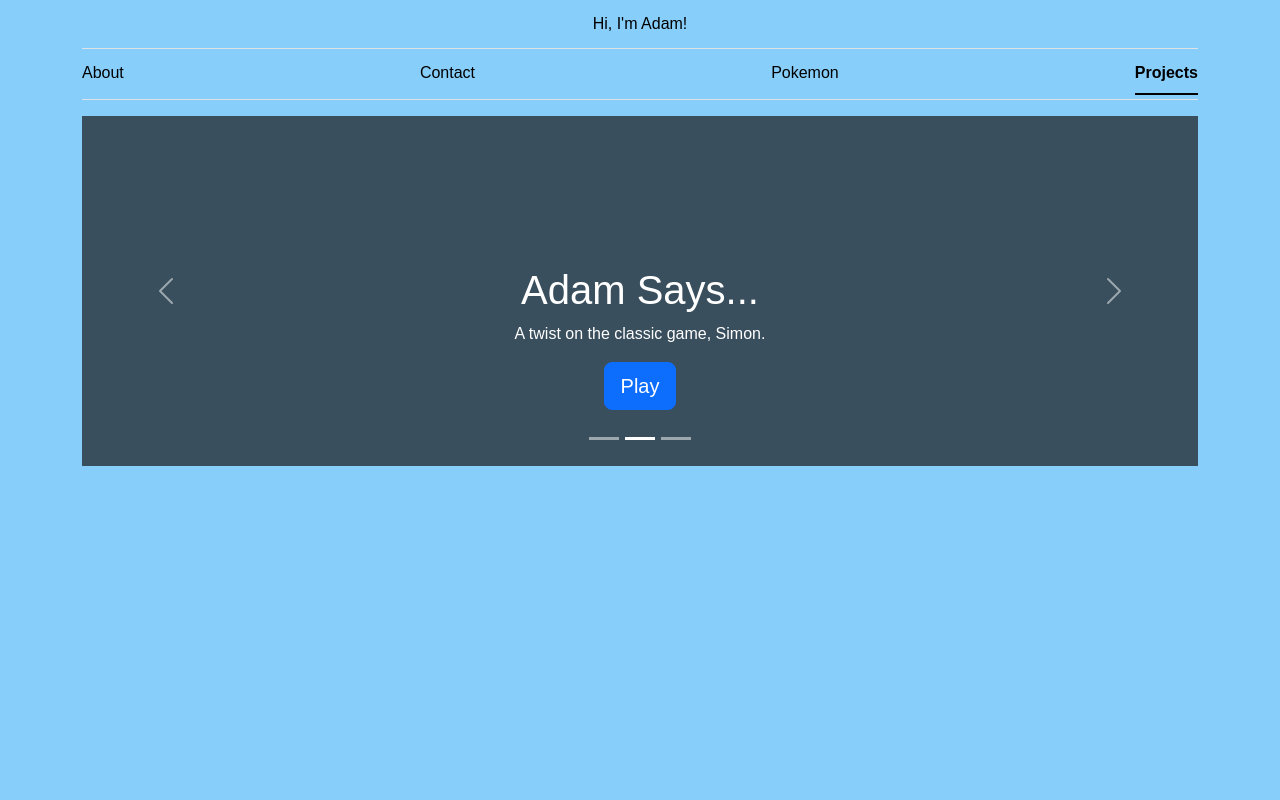
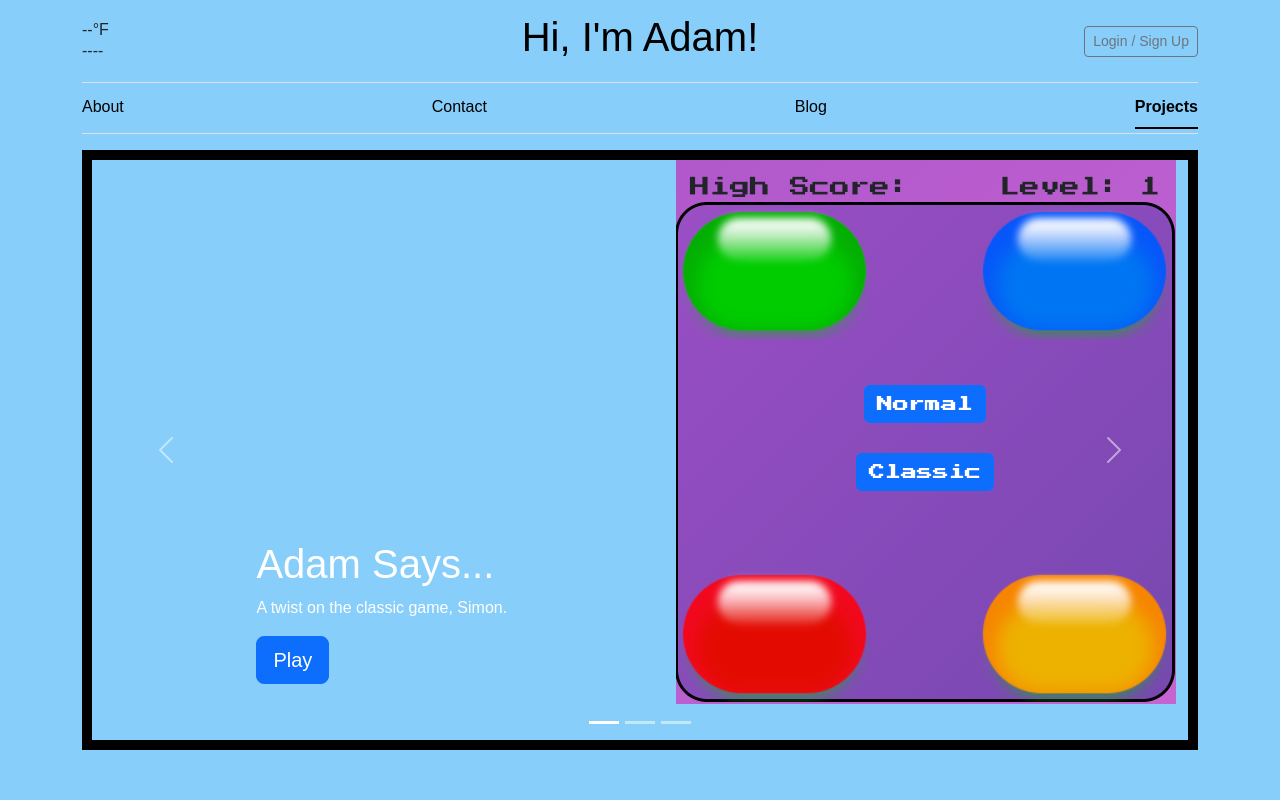
Before and after one commit to creepmousedev/creepmousedev.github.io, a Node server app: page /projects in a window 1280 px wide. Run offline with Node 20, Linux system fonts and the light colour scheme; some web fonts are replaced.

Commit message:
Add files via upload

```diff
--- a/portfolio/index.js
+++ b/portfolio/index.js
@@ -8,21 +8,41 @@ import {createServer} from "http";
 import {Server} from "socket.io";
 import { dirname } from "path";
 import { fileURLToPath } from "url";
+import pg from "pg";
+import env from "dotenv";
 
 const app = express();
 const server = createServer(app);
 const io = new Server(server);
 const port = process.env.PORT || 3000;
 const __dirname = dirname(fileURLToPath(import.meta.url));
+env.config();
+
+const db = new pg.Client({
+    user: process.env.PG_USER,
+    host: process.env.PG_HOST,
+    database: process.env.PG_DATABASE,
+    password: process.env.PG_PASSWORD,
+    port: process.env.PG_PORT,
+    ssl: true
+  });
+
+db.connect();
 
 var playerOneName = "";
 var playerTwoName = "";
 var currentRoom = "";
 var arrayOfClients = [];
+var currentUser = "";
 
 function Client(name, room){
     this.name = name;
     this.room = room;
+}
+
+const weather = {
+    temp: "",
+    forecast: ""
 }
 
 const pokemonOfTheDay = {
@@ -257,50 +277,27 @@ app.get("/", async (req, res) => {
 
     await getCardInfo();
 
-    res.render("index.ejs", {theArray: articleArray, articlesActive: "active", aboutActive: "", contactActive: "", projectActive: "",
-                                 image: pokemonOfTheDay.image,
-                                 name: pokemonOfTheDay.name,
-                                 type: pokemonOfTheDay.type,
-                                 evolvesFrom: pokemonOfTheDay.evolvesFrom,
-                                 evolveImage: pokemonOfTheDay.evolvesFromImage,
-                                 color: pokemonOfTheDay.color});
+    res.render("index.ejs", {currentUser: currentUser, articlesActive: "", aboutActive: "", contactActive: "", projectActive: "",
+                             temp: weather.temp,
+                             forecast: weather.forecast});
 
 });
 
 app.post("/", async(req, res) => {
-
-    /*await getCardInfo();
-
-    res.render("index.ejs", {theArray: articleArray, articlesActive: "active", aboutActive: "", contactActive: "", projectActive: "",
-        image: pokemonOfTheDay.image,
-        name: pokemonOfTheDay.name,
-        type: pokemonOfTheDay.type,
-        evolvesFrom: pokemonOfTheDay.evolvesFrom,
-        evolveImage: pokemonOfTheDay.evolvesFromImage,
-        color: pokemonOfTheDay.color});*/
-
-
-    console.log(req.body.lat + " " + req.body.lon);
 
     try {
         const response = await axios.get(`https://api.weather.gov/points/${req.body.lat},${req.body.lon}`);
         const result = response.data;
         console.log(result.properties.forecastHourly);
         try{
-            const forecast = await axios.get(result.properties.forecastHourly);
-            console.log(forecast.data.properties.periods[0]);
-            console.log(forecast.data.properties.periods[0].temperature);
-            console.log(forecast.data.properties.periods[0].shortForecast);
+            const hourly = await axios.get(result.properties.forecastHourly);
 
-            res.render("index.ejs", { theArray: articleArray, articlesActive: "active", aboutActive: "", contactActive: "", projectActive: "",
-                                                temp: forecast.data.properties.periods[0].temperature,
-                                                forecast: forecast.data.properties.periods[0].shortForecast,
-                                                image: pokemonOfTheDay.image,
-                                                name: pokemonOfTheDay.name,
-                                                type: pokemonOfTheDay.type,
-                                                evolvesFrom: pokemonOfTheDay.evolvesFrom,
-                                                evolveImage: pokemonOfTheDay.evolvesFromImage,
-                                                color: pokemonOfTheDay.color});
+            weather.temp = hourly.data.properties.periods[0].temperature;
+            weather.forecast = hourly.data.properties.periods[0].shortForecast;
+
+            res.render("index.ejs", { currentUser: currentUser, articlesActive: "", aboutActive: "", contactActive: "", projectActive: "",
+                                      temp: weather.temp,
+                                      forecast: weather.forecast});
         } catch (error) {
             console.log(error);
         }
@@ -313,12 +310,8 @@ app.post("/", async(req, res) => {
 app.get("/articles", (req, res) => {
 
     res.render("index.ejs", {theArray: articleArray, articlesActive: "active", aboutActive: "", contactActive: "", projectActive: "",
-                             image: pokemonOfTheDay.image,
-                             name: pokemonOfTheDay.name,
-                             type: pokemonOfTheDay.type,
-                             evolvesFrom: pokemonOfTheDay.evolvesFrom,
-                             evolveImage: pokemonOfTheDay.evolvesFromImage,
-                             color: pokemonOfTheDay.color});
+                             temp: weather.temp,
+                             forecast: weather.forecast});
 });
 
 app.get("/articles/:id", (req, res) => {
@@ -326,12 +319,8 @@ app.get("/articles/:id", (req, res) => {
     if(!articleArray[req.params.id]){
         console.log("file not found");
         res.render("index.ejs", {theArray: articleArray, articlesActive: "active", aboutActive: "", contactActive: "", projectActive: "",
-                                 image: pokemonOfTheDay.image,
-                                 name: pokemonOfTheDay.name,
-                                 type: pokemonOfTheDay.type,
-                                 evolvesFrom: pokemonOfTheDay.evolvesFrom,
-                                 evolveImage: pokemonOfTheDay.evolvesFromImage,
-                                 color: pokemonOfTheDay.color});
+                                 temp: weather.temp,
+                                 forecast: weather.forecast});
     }
     else{
         fs.readFile(`./views/txtFiles/${articleArray[req.params.id].title}.txt`, 'utf8', (err, data) => {
@@ -347,17 +336,23 @@ app.get("/articles/:id", (req, res) => {
 });
 
 app.get("/about", (req, res) => {
-    res.render("about.ejs", {articlesActive: "", aboutActive: "active", contactActive: "", projectActive: ""});
+    res.render("about.ejs", {currentUser: currentUser, articlesActive: "", aboutActive: "active", contactActive: "", projectActive: "",
+                             temp: weather.temp,
+                             forecast: weather.forecast});
 });
 
 app.get("/contact", (req, res) => {
-    res.render("contact.ejs", {articlesActive: "", aboutActive: "", contactActive: "active", projectActive: ""});
+    res.render("contact.ejs", {currentUser: currentUser, articlesActive: "", aboutActive: "", contactActive: "active", projectActive: "",
+                               temp: weather.temp,
+                               forecast: weather.forecast});
 });
 
 app.get("/projects", (req, res) => {
 
 
-    res.render("projects.ejs", {articlesActive: "", aboutActive: "", contactActive: "", projectActive: "active"});
+    res.render("projects.ejs", {currentUser: currentUser, articlesActive: "", aboutActive: "", contactActive: "", projectActive: "active",
+                                temp: weather.temp,
+                                forecast: weather.forecast});
 });
 
 app.get("/matchGame", (req, res) => {
@@ -408,6 +403,49 @@ app.post("/submit", (req, res) => {
 
         });
     }
+});
+
+app.get("/signIn", (req, res) => {
+    res.render("signIn.ejs", {articlesActive: "", aboutActive: "", contactActive: "", projectActive: "",
+                              temp: weather.temp,
+                              forecast: weather.forecast});
+});
+
+app.post("/signIn", async(req, res) => {
+    let user = req.body.user.trim();
+    let data = await db.query('SELECT * FROM users');
+    data.rows.forEach((row) => {
+        if(user === row.user_name){
+            console.log(row.first_name + " found");
+            currentUser = row.user_name;
+            res.render("index.ejs", {currentUser: currentUser, articlesActive: "", aboutActive: "", contactActive: "", projectActive: "",
+                                     temp: weather.temp,
+                                     forecast: weather.forecast});
+        }
+        else{
+            console.log("user not in database");
+        }
+    });
+});
+
+app.post("/createUser", async(req, res) => {
+    let user = req.body.user.trim();
+    let firstName = req.body.firstName.trim();
+    let data = await db.query('SELECT * FROM users');
+    data.rows.forEach(async(row) => {
+        if(user === row.user_name){
+            console.log("user already exists");
+
+        }
+        else{
+            console.log("user not in database");
+            await db.query('INSERT INTO users (user_name, first_name, is_admin) VALUES ($1, $2, $3)', [user, firstName, false]);
+            currentUser = user;
+            res.render("index.ejs", {currentUser: currentUser, articlesActive: "", aboutActive: "", contactActive: "", projectActive: "",
+                                     temp: weather.temp,
+                                     forecast: weather.forecast});
+        }
+    });
 });
 
 app.post("/newPost", (req, res) => {
--- a/portfolio/public/match.html
+++ b/portfolio/public/match.html
@@ -14,7 +14,7 @@
 <body>
     <div id="header">
         <h1>Match Game!</h1>
-        <p><a href="mailto:creepmousedev@gmail.com">Click here</a> to send any suggestions.</p>
+        <!--<p><a href="mailto:creepmousedev@gmail.com">Click here</a> to send any suggestions.</p>-->
     </div>
 
     <p id="playAgain"></p>
--- a/portfolio/public/scripts/main.js
+++ b/portfolio/public/scripts/main.js
@@ -1,6 +1,5 @@
 const socket = io();
 let degrees = 0;
-
 
 navigator.geolocation.getCurrentPosition((position) => {
     if(position){
@@ -11,8 +10,8 @@ navigator.geolocation.getCurrentPosition((position) => {
     }
 });
 
-document.getElementById("card").addEventListener("pointerdown", () => {
-
+document.getElementById("card").addEventListener("pointerdown", (event) => {
+    console.log(event);
     degrees += 360;
     document.getElementById("card").style.transform = `rotateY(${degrees+'deg'})`;
     setTimeout(() => {
--- a/portfolio/public/styles/main.css
+++ b/portfolio/public/styles/main.css
@@ -5,7 +5,23 @@ body{
     background-color: lightskyblue;
     font-family: "Rubik Doodle Shadow", sans-serif;
     font-weight: 50;
-    overflow: hidden;
+}
+
+#topRow{
+    height: 50px;
+}
+
+/*BELOW IS FOR A FADE ZOOM OUT, WORK ON LATER*/
+/*.zoom{
+    animation: forwards;
+    animation-name: zoomOut;
+    animation-duration: .3s;
+}*/
+
+.zoom:hover{
+    animation: forwards;
+    animation-name: zoomIn;
+    animation-duration: .3s;
 }
 
 #flexContainer{
@@ -114,3 +130,36 @@ body{
 #temperature, #forecast{
     margin-bottom: 5px;
 }
+
+#profilePic{
+    box-shadow: -5px 5px 25px rgba(0, 0, 0, .65);
+}
+
+.carousel-item{
+    height: 600px;
+    border: solid 10px black;
+}
+
+.inGamePic{
+    float: right;
+    background-size: contain;
+    background-repeat: no-repeat;
+}
+
+@keyframes zoomIn {
+    0%{
+        scale: 1;
+    }
+    100%{
+        scale: 1.25;
+    }
+}
+
+@keyframes zoomOut {
+    0%{
+        scale: 1.25;
+    }
+    100%{
+        scale: 1;
+    }
+}
--- a/portfolio/views/about.ejs
+++ b/portfolio/views/about.ejs
@@ -3,7 +3,7 @@
 <div class="container col-xxl-8 px-4 py-5">
     <div class="row flex-lg-row-reverse align-items-center g-5 py-5">
       <div class="col-10 col-sm-8 col-lg-6">
-        <img src="/images/IMG_0289.png" class="d-block mx-lg-auto img-fluid" alt="Bootstrap Themes" width="300" height="100" loading="lazy">
+        <img id="profilePic" src="/images/IMG_0289.png" class="d-block mx-lg-auto img-fluid" alt="Bootstrap Themes" width="300" height="100" loading="lazy">
       </div>
       <div class="col-lg-6">
         <h1 class="display-5 fw-bold text-body-emphasis lh-1 mb-3">Hi, I'm Adam.</h1>
--- a/portfolio/views/partials/header.ejs
+++ b/portfolio/views/partials/header.ejs
@@ -3,6 +3,7 @@
 <head>
     <meta charset="UTF-8">
     <meta name="viewport" content="width=device-width, initial-scale=1.0">
+    <meta name="description" content="Adam's Portfolio Site">
     <title>Hey! I'm Adam.</title>
     <link href="https://cdn.jsdelivr.net/npm/bootstrap@5.3.2/dist/css/bootstrap.min.css" rel="stylesheet" integrity="sha384-T3c6CoIi6uLrA9TneNEoa7RxnatzjcDSCmG1MXxSR1GAsXEV/Dwwykc2MPK8M2HN" crossorigin="anonymous">
     <link rel="stylesheet" href="/styles/main.css">
@@ -11,10 +12,11 @@
 
     <div class="container">
         <header class="border-bottom lh-1 py-3">
-          <div class="row flex-nowrap justify-content-between align-items-center">
+          <div id="topRow" class="row flex-nowrap justify-content-between align-items-center">
             <div class="col-4 pt-1">
-              <!--<a class="link-secondary" href="#">Subscribe</a>-->
             <% if(!locals.temp && !locals.forecast){ %>
+              <p id="temperature">--°F</p>
+              <p id="forecast">----</p>
               <form action="/" method="post" id="positionForm">
                 <input type="hidden" name="lat" id="lat">
                 <input type="hidden" name="lon" id="lon">
@@ -25,29 +27,31 @@
             <% } %>
             </div>
             <div class="col-4 text-center">
-              <a class="blog-header-logo text-body-emphasis text-decoration-none" href="/">Hi, I'm Adam!</a>
+              <a class="blog-header-logo text-body-emphasis text-decoration-none" href="/"><h1>Hi, I'm Adam!</h1></a>
             </div>
             <div class="col-4 d-flex justify-content-end align-items-center">
               <!--<a class="link-secondary" href="#" aria-label="Search">
                 <svg xmlns="http://www.w3.org/2000/svg" width="20" height="20" fill="none" stroke="currentColor" stroke-linecap="round" stroke-linejoin="round" stroke-width="2" class="mx-3" role="img" viewBox="0 0 24 24"><title>Search</title><circle cx="10.5" cy="10.5" r="7.5"></circle><path d="M21 21l-5.2-5.2"></path></svg>
               </a>-->
-              <form action="/newPost" method="post">
-                <!--<button class="btn btn-sm btn-outline-secondary" href="#" id="newPostButton">Create New Post</button>-->
-              </form>
+              <% if(locals.currentUser){ %>
+                <p><%= currentUser %></p>
+              <% }else{ %>
+                <a href="/signIn"><button class="btn btn-sm btn-outline-secondary" id="loginButton">Login / Sign Up</button></a>
+              <% } %>
             </div>
           </div>
         </header>
 
         <div class="nav-scroller py-1 mb-3 border-bottom">
           <nav class="nav nav-underline justify-content-between">
-            <a class="nav-item nav-link link-body-emphasis <%=aboutActive%>" href="/about">About</a>
-            <a class="nav-item nav-link link-body-emphasis <%=contactActive%>" href="/contact">Contact</a>
-            <a class="nav-item nav-link link-body-emphasis <%=articlesActive%>" href="/articles">Pokemon</a>
-            <a class="nav-item nav-link link-body-emphasis <%=projectActive%>" href="/projects">Projects</a>
+            <a class="nav-item nav-link link-body-emphasis zoom <%=aboutActive%>" href="/about">About</a>
+            <a class="nav-item nav-link link-body-emphasis zoom <%=contactActive%>" href="/contact">Contact</a>
+            <a class="nav-item nav-link link-body-emphasis zoom <%=articlesActive%>" href="/articles">Blog</a>
+            <a class="nav-item nav-link link-body-emphasis zoom <%=projectActive%>" href="/projects">Projects</a>
           </nav>
         </div>
 
-        <% if(locals.image){ %>
+        <!--<% if(locals.image){ %>
           <p style="text-align: center;">Click Pokemon below for next card.</p>
           <div id="cardContainer">
           <div id="card">
@@ -67,4 +71,4 @@
             <div id="back"></div>
           </div>
           </div>
-        <% } %>
+        <% } %>-->
--- a/portfolio/views/projects.ejs
+++ b/portfolio/views/projects.ejs
@@ -2,14 +2,16 @@
 
 <div id="myCarousel" class="carousel slide mb-6" data-bs-ride="carousel">
     <div class="carousel-indicators">
-      <button type="button" data-bs-target="#myCarousel" data-bs-slide-to="0" class="" aria-label="Slide 1"></button>
-      <button type="button" data-bs-target="#myCarousel" data-bs-slide-to="1" aria-label="Slide 2" class="active" aria-current="true"></button>
+      <button type="button" data-bs-target="#myCarousel" data-bs-slide-to="0" class="active" aria-label="Slide 1"></button>
+      <button type="button" data-bs-target="#myCarousel" data-bs-slide-to="1" aria-label="Slide 2" class="" aria-current="true"></button>
       <button type="button" data-bs-target="#myCarousel" data-bs-slide-to="2" aria-label="Slide 3" class=""></button>
     </div>
     <div class="carousel-inner">
       <div class="carousel-item">
-        <svg class="bd-placeholder-img" width="100%" height="350px" xmlns="http://www.w3.org/2000/svg" aria-hidden="true" preserveAspectRatio="xMidYMid slice" focusable="false"><rect width="100%" height="100%" fill="var(--bs-secondary-color)"></rect></svg>
+        <!--<svg class="bd-placeholder-img" width="100%" height="350px" xmlns="http://www.w3.org/2000/svg" aria-hidden="true" preserveAspectRatio="xMidYMid slice" focusable="false"><rect width="100%" height="100%" fill="var(--bs-secondary-color)"></rect></svg>-->
+
         <div class="container">
+          <img class="inGamePic" src="/images/matchPic4.png" alt="not found">
           <div class="carousel-caption text-start">
             <h1>Match Game</h1>
             <p class="opacity-75">A memory game based on the gameshow 'Concentration.'</p>
@@ -18,9 +20,10 @@
         </div>
       </div>
       <div class="carousel-item active">
-        <svg class="bd-placeholder-img" width="100%" height="350px" xmlns="http://www.w3.org/2000/svg" aria-hidden="true" preserveAspectRatio="xMidYMid slice" focusable="false"><rect width="100%" height="100%" fill="var(--bs-secondary-color)"></rect></svg>
+        <!--<svg class="bd-placeholder-img" width="100%" height="350px" xmlns="http://www.w3.org/2000/svg" aria-hidden="true" preserveAspectRatio="xMidYMid slice" focusable="false"><rect width="100%" height="100%" fill="var(--bs-secondary-color)"></rect></svg>-->
         <div class="container">
-          <div class="carousel-caption">
+          <img class="inGamePic" src="/images/saysPic.png" alt="not found">
+          <div class="carousel-caption text-start">
             <h1>Adam Says...</h1>
             <p>A twist on the classic game, Simon.</p>
             <p><a class="btn btn-lg btn-primary" href="/says">Play</a></p>
@@ -28,9 +31,9 @@
         </div>
       </div>
       <div class="carousel-item">
-        <svg class="bd-placeholder-img" width="100%" height="350px" xmlns="http://www.w3.org/2000/svg" aria-hidden="true" preserveAspectRatio="xMidYMid slice" focusable="false"><rect width="100%" height="100%" fill="var(--bs-secondary-color)"></rect></svg>
         <div class="container">
-          <div class="carousel-caption text-end">
+          <img class="inGamePic" src="/images/tacPic.png" alt="not found">
+          <div class="carousel-caption text-start">
             <h1>Tic Tac Toe Online</h1>
             <p>Play a game with a friend from anywhere.</p>
             <p><a class="btn btn-lg btn-primary" href="/tic-tac">Play</a></p>
```
Also changed, not shown: portfolio/views/blog.ejs (added, +37 -0 lines), portfolio/views/contact.ejs (+4 -5 lines), portfolio/views/index.ejs (+0 -34 lines), portfolio/views/signIn.ejs (added, +48 -0 lines), portfolio/public/images/envelope.svg (added), portfolio/public/images/github.svg (added), portfolio/public/images/linkedin.svg (added), portfolio/public/images/matchPic.png (added), portfolio/public/images/matchPic2.png (added), portfolio/public/images/matchPic3.png (added), portfolio/public/images/matchPic4.png (added), portfolio/public/images/saysPic.png (added), portfolio/public/images/tacPic.png (added).
